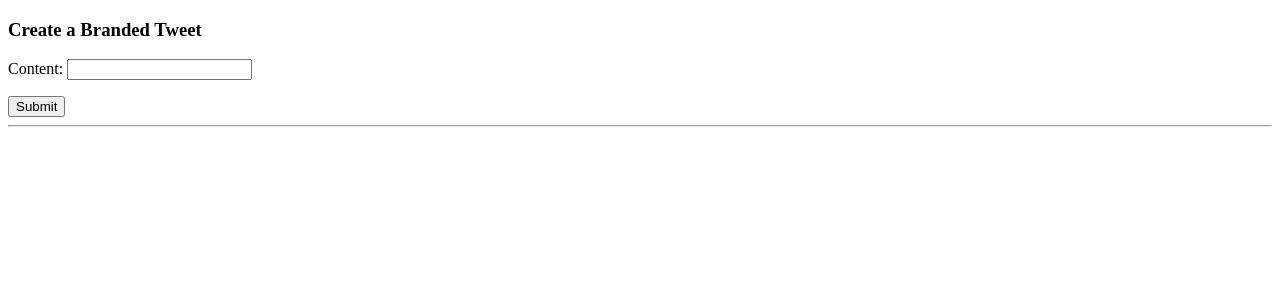
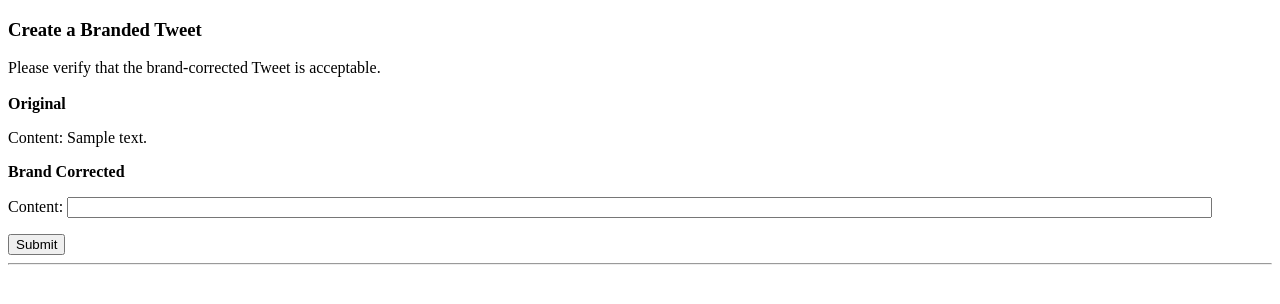
Before and after one commit to Benuuu/CustomMade, a Django app: template custommadetweet/custommadetweet/templates/brandedtweet/create_tweet.html in a window 1280 px wide. Shown: the top 304 px of the page. Run offline with Django 3.2, Linux system fonts and the light colour scheme; the template is opened without the code that fills it: values that come from a table or form of the project are taken from there, most other values are stand-ins (such as "Sample title", 1, 10 or a date in 2020); parts of the project's set-up code (start-up, migrations or seed data) failed here and were passed over.

Commit message:
display both original and brand corrected tweet

```diff
--- a/custommadetweet/brandedtweet/forms.py
+++ b/custommadetweet/brandedtweet/forms.py
@@ -1,4 +1,4 @@
 from django import forms
 
 class BrandedTweetForm(forms.Form):
-    content = forms.CharField(max_length=140)
+    content = forms.CharField(max_length=140, widget=forms.TextInput(attrs={'size':140}))
--- a/custommadetweet/brandedtweet/views.py
+++ b/custommadetweet/brandedtweet/views.py
@@ -109,6 +109,7 @@
 
             # Content that needs brand correcting should be sent back to the staff for validation
             form = BrandedTweetForm({'content':new_content})
+            c['original_content'] = content
 
     else:
         form = BrandedTweetForm()
--- a/custommadetweet/custommadetweet/templates/brandedtweet/create_tweet.html
+++ b/custommadetweet/custommadetweet/templates/brandedtweet/create_tweet.html
@@ -6,6 +6,16 @@
 
 <h3> Create a Branded Tweet </h3>
 
+{% if original_content %}
+<div>Please verify that the brand-corrected Tweet is acceptable.</div>
+<br>
+<div><b>Original</b></div>
+
+<p>Content: {{ original_content }}</p>
+
+<div><b>Brand Corrected</b></div>
+{% endif %}
+
 <form action="/tweets/staff/" method="post">{% csrf_token %}
 {{ form.as_p }}
 <input type="submit" value="Submit" />
```
Also changed, not shown: custommadetweet/custommadetweet/db/development.db.
